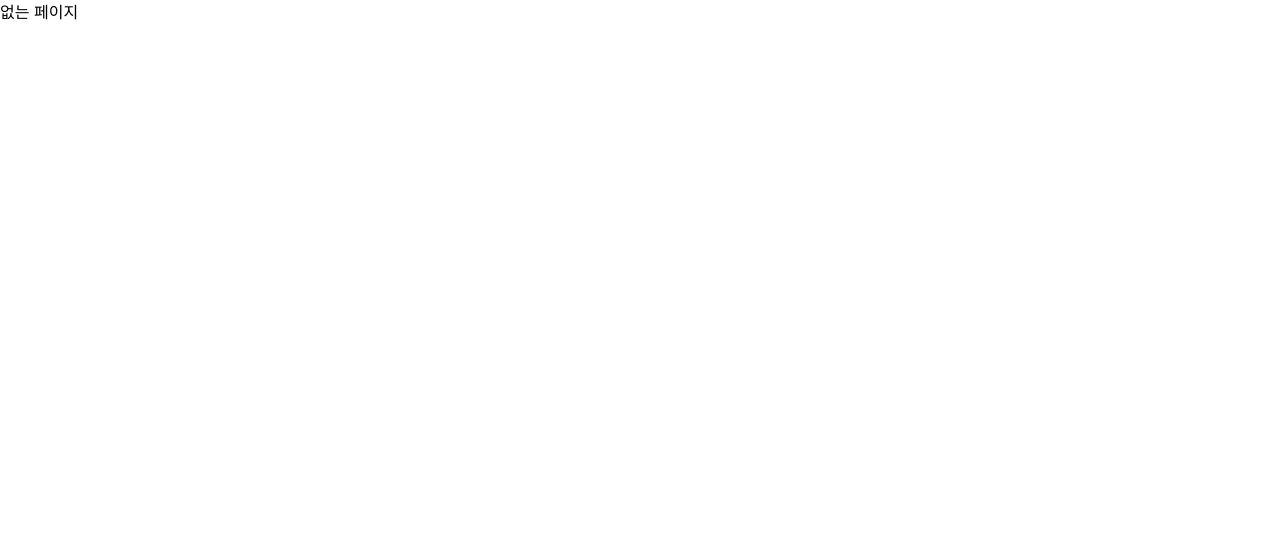
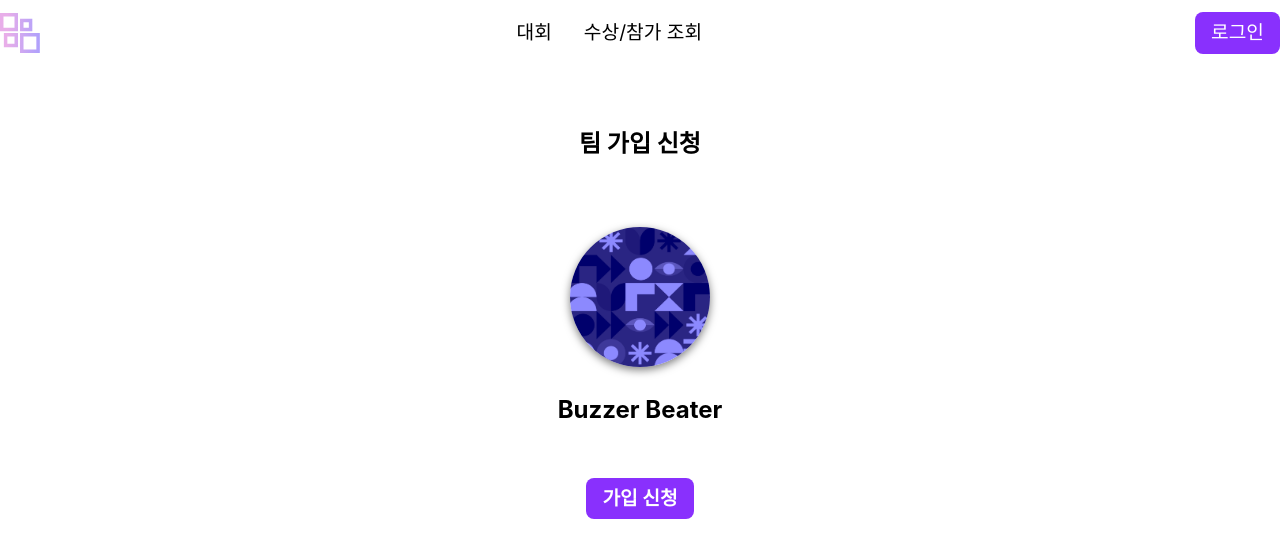
Before and after one commit to ChallengerSquare/ChallengerSquare-FE, a React (Create React App) app in the folder front/: page /join/1 in a window 1280 px wide. Shown: the top 558 px of the page. Built offline with nearby package versions, Linux system fonts and the light colour scheme; no server answers.

Commit message:
[S10P31A205-380] feat : 팀 가입 신청 페이지 구현

```diff
--- a/front/src/App.tsx
+++ b/front/src/App.tsx
@@ -14,6 +14,7 @@ import CreateCompetition from '@pages/createcompetition/CreateCompetition'
 import Dashboard from './pages/blockchain/dashboard'
 import MyPage from './pages/mypage/MyPage'
 import CreateTeam from './pages/createteam/CreateTeam'
+import JoinTeam from './pages/jointeam/JoinTeam'
 
 const queryClient = new QueryClient()
 
@@ -35,6 +36,7 @@ function App() {
             <Route path="/sign-up" element={<Signup />} />
             <Route path="/create-competition" element={<CreateCompetition />} />
             <Route path="/create-team" element={<CreateTeam />} />
+            <Route path="/join/:code" element={<JoinTeam />} />
             <Route path="/blockchain/dashboard" element={<Dashboard />} />
             <Route path="*" element={<div>없는 페이지</div>} />
           </Routes>
--- /dev/null
+++ b/front/src/pages/jointeam/JoinTeam.module.scss
@@ -0,0 +1,33 @@
+@import '@styles/variables.scss';
+
+.join_team{
+    display: flex;
+    flex-direction: column;
+    align-items: center;
+    font-weight: bold;
+
+    .title{
+        display: flex;
+        justify-content: center;
+        width: 800px;
+        margin: 60px;
+        font-size: 1.5rem;
+    }
+    .team{
+        display: flex;
+        flex-direction: column;
+        align-items: center;
+        width: 150px;
+        font-size: 1.5rem;
+
+        p {
+            margin: 20px 0px;
+            text-wrap: nowrap;
+        }
+    }
+    .content{
+        margin: 30px;
+        font-size: 1.5rem;
+        color: $main-color;
+    }
+}
--- /dev/null
+++ b/front/src/pages/jointeam/JoinTeam.tsx
@@ -0,0 +1,62 @@
+import styles from '@/pages/jointeam/JoinTeam.module.scss'
+import { useEffect, useState } from 'react'
+import { useParams } from 'react-router-dom'
+import { useRecoilState } from 'recoil'
+import { userState } from '@/stores/userState'
+import { User } from '@/types/user'
+import Navbar from '@/components/Navbar/Navbar'
+import ProfileImg from '@/components/ProfileImg/ProfileImg'
+import Button from '@/components/Button/Button'
+
+interface Team {
+  teamName: string
+  teamImg: string
+}
+
+const JoinTeam = () => {
+  const { code } = useParams()
+  const [user] = useRecoilState<User>(userState)
+  const [team, setTeam] = useState<Team>({
+    teamName: '',
+    teamImg: '',
+  })
+  const [join, setJoin] = useState(false)
+  useEffect(() => {
+    /* `challengersquare.com/api/team/participants/${code}` GET API 호출 */
+
+    const data = {
+      teamName: 'Buzzer Beater',
+      teamImg: '',
+    }
+    setTeam(data)
+  }, [])
+
+  const handleJoinState = () => {
+    setJoin(true)
+    /* `challengersquare.com/api/team/participants` POST API 호출 */
+  }
+
+  return (
+    <div>
+      <Navbar />
+      <div className={styles.join_team}>
+        <div className={styles.title}>{'팀 가입 신청'}</div>
+        <div className={styles.team}>
+          <ProfileImg imgUrl={team.teamImg} imgName={'팀이미지'} name={'teamdetail'} />
+          <p>{team.teamName}</p>
+        </div>
+        {join === true ? (
+          <div className={styles.content}>{'이미 가입 신청된 계정입니다.'}</div>
+        ) : (
+          <div className={styles.content}>
+            <Button variation={'purple'} onClick={handleJoinState}>
+              {'가입 신청'}
+            </Button>
+          </div>
+        )}
+      </div>
+    </div>
+  )
+}
+
+export default JoinTeam
```
